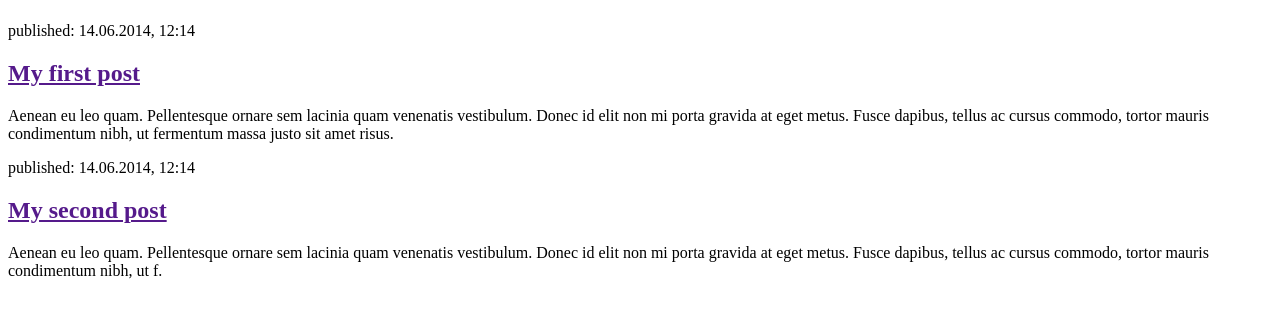
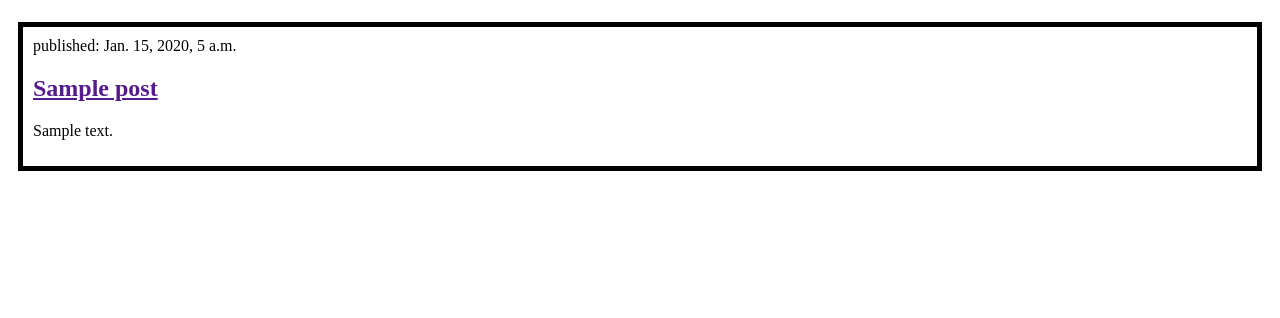
Before and after one commit to ztzerhouni/django-girls-blog, a Django app: page / in a window 1280 px wide. Shown: the part 58-376 px from the top of the page. Run offline with Django 3.2, Linux system fonts and the light colour scheme; tables that the repository leaves empty hold one stand-in row (values such as "Sample post").

Commit message:
modified templates to display posts from database.

```diff
--- a/blog/templates/blog/post_list.html
+++ b/blog/templates/blog/post_list.html
@@ -5,22 +5,26 @@
     <meta http-equiv="X-UA-Compatible" content="IE=edge">
     <meta name="viewport" content="width=device-width, initial-scale=1.0">
     <title>Django Girls Blog</title>
+    <style>
+        article {border: 5px solid black;
+                padding: 10px 10px 10px 10px;
+                margin: 10px 10px 10px 10px;
+                }
+    </style>
 </head>
 <body>
     <header>
         <h1><a href="/">Django Girls Blog</a></h1>
     </header>
+    {% for post in posts %}
+    <div>
+        <article>
+            <time>published: {{ post.published_date }}</time>
+            <h2><a href=""> {{ post.title }} </a></h2>
+            <p>{{ post.text|linebreaksbr }}</p>
+        </article>
+    </div>
+    {% endfor %}
 
-    <article>
-        <time>published: 14.06.2014, 12:14</time>
-        <h2><a href="">My first post</a></h2>
-        <p>Aenean eu leo quam. Pellentesque ornare sem lacinia quam venenatis vestibulum. Donec id elit non mi porta gravida at eget metus. Fusce dapibus, tellus ac cursus commodo, tortor mauris condimentum nibh, ut fermentum massa justo sit amet risus.</p>
-    </article>
-
-    <article>
-        <time>published: 14.06.2014, 12:14</time>
-        <h2><a href="">My second post</a></h2>
-        <p>Aenean eu leo quam. Pellentesque ornare sem lacinia quam venenatis vestibulum. Donec id elit non mi porta gravida at eget metus. Fusce dapibus, tellus ac cursus commodo, tortor mauris condimentum nibh, ut f.</p>
-    </article>
 </body>
 </html>
--- a/blog/views.py
+++ b/blog/views.py
@@ -1,6 +1,9 @@
 from django.shortcuts import render
+from django.utils import timezone
+from .models import Post
 
 # Create your views here.
 
 def post_list(request):
-    return render(request, 'blog/post_list.html', {})
+    posts = Post.objects.filter(published_date__lte=timezone.now()).order_by('published_date')
+    return render(request, 'blog/post_list.html', {'posts':posts})
```
